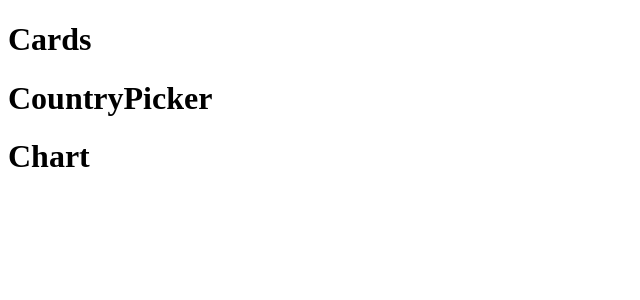
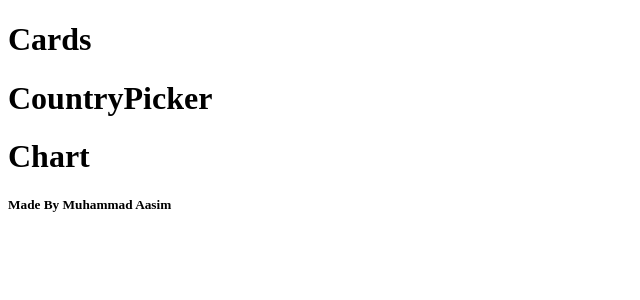
Before and after one commit to muhammadaasim/Covid-Tracker, a React (Create React App) app: page / in a window 1280 px wide. Shown: the top 300 px of the page, without its empty margins (0-640 px from the left). Built offline with nearby package versions, Linux system fonts and the light colour scheme.

Commit message:
Update App.js

```diff
--- a/src/App.js
+++ b/src/App.js
@@ -10,6 +10,7 @@ function App() {
      <Cards/>
      <CountryPicker/>
      <Chart/>
+     <h5>Made By Muhammad Aasim</h5>
     </div>
   );
 }
```
